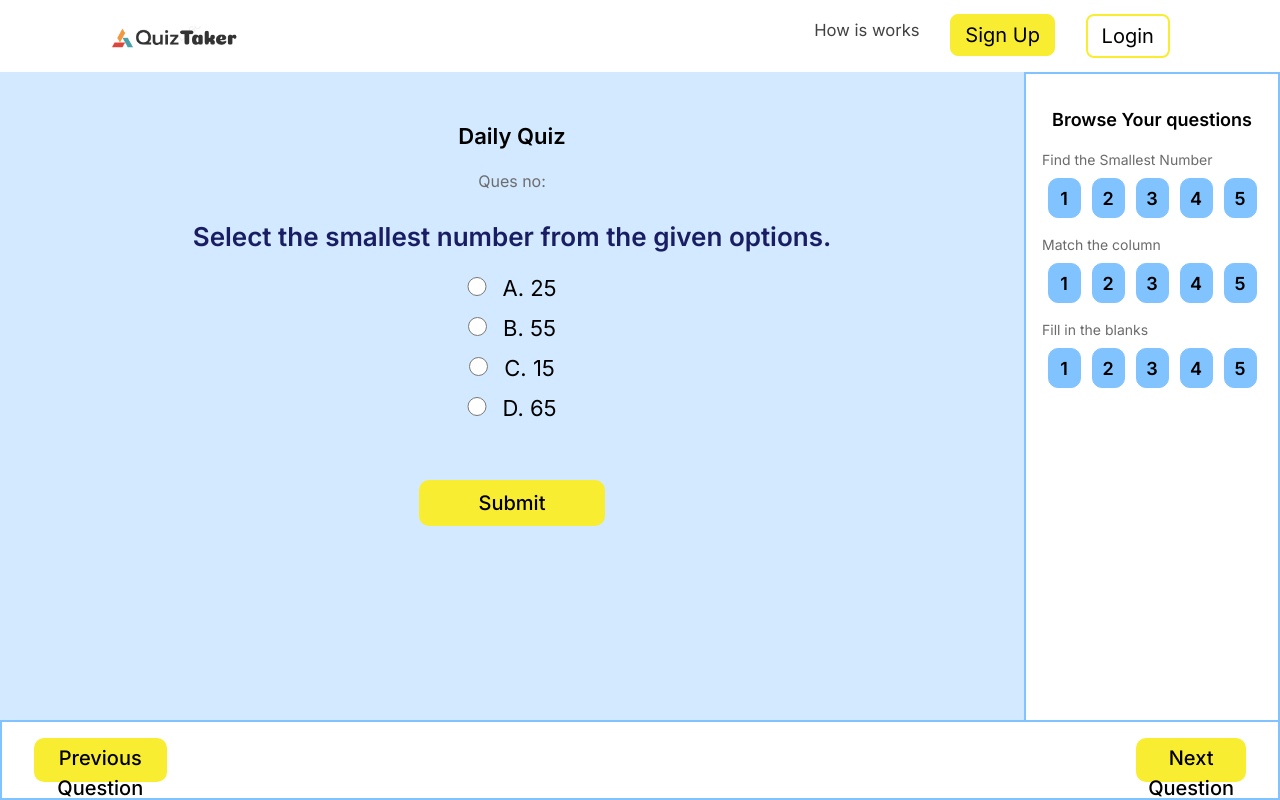
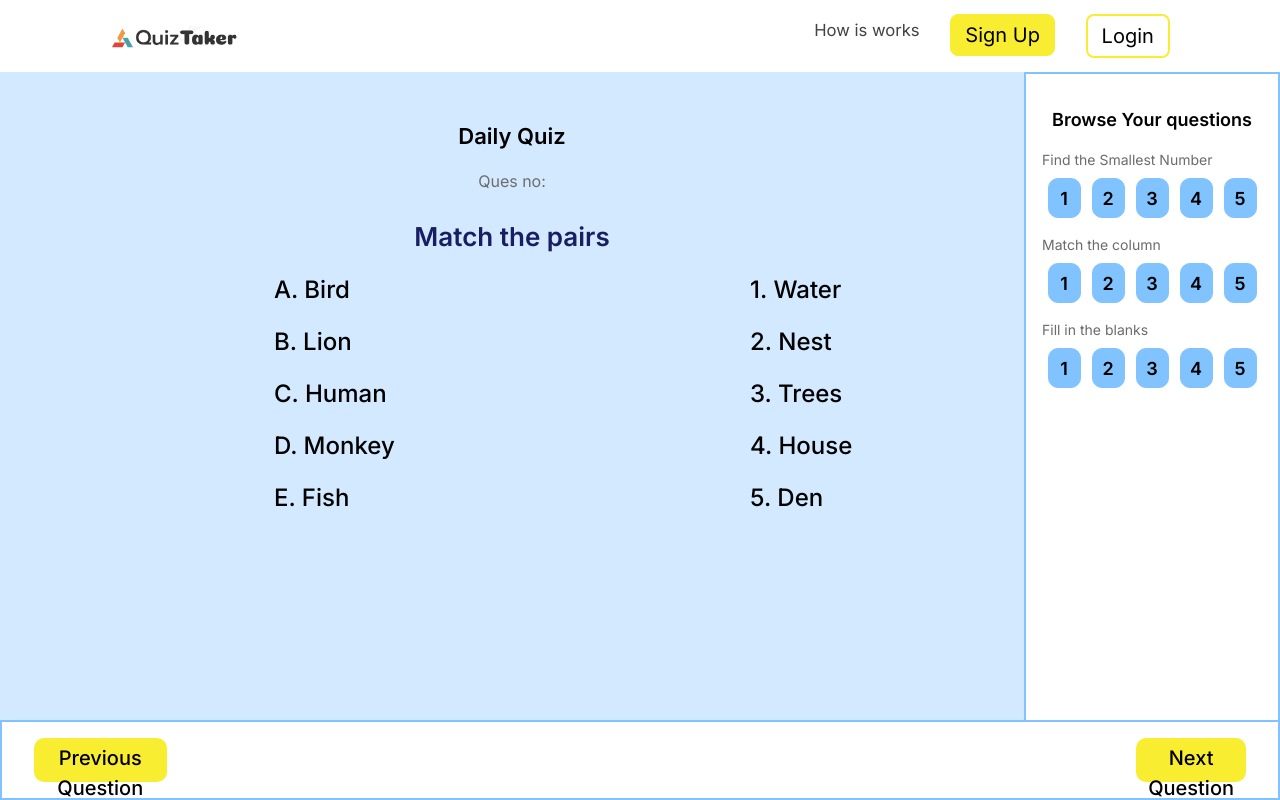
Before and after one commit to GovTeam/quiz-app-next, a Next.js app: page /questions in a window 1280 px wide. Built offline with nearby package versions, Linux system fonts and the light colour scheme.

Commit message:
add match the following

```diff
--- a/src/app/questions/page.js
+++ b/src/app/questions/page.js
@@ -3,7 +3,7 @@ import styles from "./page.module.css";
 import BottomPane from "@/components/bottomPane/BottomPane";
 
 function page() {
-  let types = "select";
+  let types = "match";
 
   return (
     <div className={styles.container}>
@@ -67,6 +67,34 @@ function page() {
             </center>
           </div>
         )}
+
+        {/* Type:Select */}
+        {types === "match" && (
+          <div>
+            <center>
+              <div className={styles.qno}>Ques no:</div>
+              <div className={styles.head2}>Match the pairs</div>
+              <div className={styles.match1}>
+                <div className={styles.matchCol1}>
+                  {/* <p className={styles.col1t}>Column A</p> */}
+                  <p className={styles.col2t}>A. Bird</p>
+                  <p className={styles.col2t}>B. Lion</p>
+                  <p className={styles.col2t}>C. Human</p>
+                  <p className={styles.col2t}>D. Monkey</p>
+                  <p className={styles.col2t}>E. Fish</p>
+                </div>
+                <div className={styles.matchCol2}>
+                  {/* <p className={styles.col1t}>Column B</p> */}
+                  <p className={styles.col2t}>1. Water</p>
+                  <p className={styles.col2t}>2. Nest</p>
+                  <p className={styles.col2t}>3. Trees</p>
+                  <p className={styles.col2t}>4. House</p>
+                  <p className={styles.col2t}>5. Den</p>
+                </div>
+              </div>
+            </center>
+          </div>
+        )}
       </div>
     </div>
   );
--- a/src/app/questions/page.module.css
+++ b/src/app/questions/page.module.css
@@ -48,3 +48,32 @@
 .saveBtn:hover {
   background-color: #fff897;
 }
+.match1 {
+  display: flex;
+  padding: 0% 10% 5% 10%;
+}
+.matchCol1 {
+  width: 50%;
+  font-size: 24px;
+  font-weight: 500;
+  text-align: left;
+  margin: 0 0 1rem 0;
+  padding: 0 0 0 20%;
+}
+.col1t {
+  font-size: 24px;
+  font-weight: 500;
+  text-align: center;
+  margin: 0 0 1rem 0;
+}
+.col2t {
+  font-size: 24px;
+  font-weight: 500;
+  text-align: left;
+  margin: 0 0 1rem 0;
+}
+.matchCol2 {
+  width: 50%;
+  margin: 0 0 1rem 0;
+  padding: 0 0 0 30%;
+}
```
